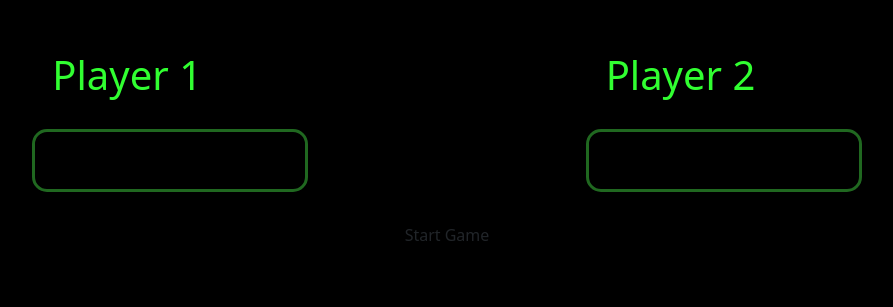
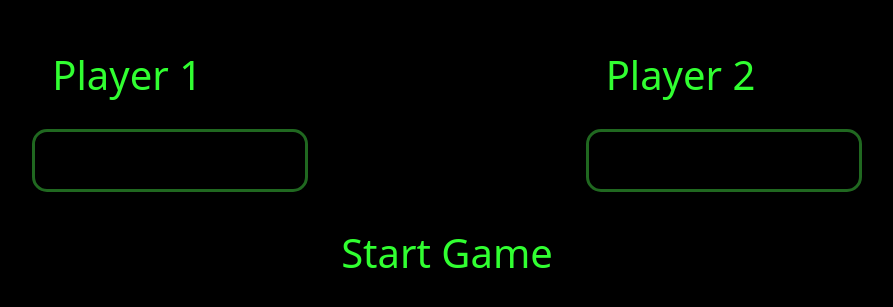
Before and after one commit to omidfarhangnia/Tik-Tac-Toe-JS-Project, a plain HTML site: page index.html in a window 1280 px wide. Shown: the part 255-562 px from the top of the page, without its empty margins (193-1086 px from the left). Drawn offline with nearby package versions, Linux system fonts and the light colour scheme.

Commit message:
adding style for start game button

```diff
--- a/style.css
+++ b/style.css
@@ -19,10 +19,18 @@
     border-radius: 15px;
     color: #fff;
     padding: .3em 0 .3em .8em;
+    caret-color: rgb(63, 117, 63);
 }
 .name__container--input--container > input:focus{
     border: 3px solid rgb(32, 104, 32);
     outline: none;
+}
+.start__game__btn{
+    font-size: 2.5em;
+    color: rgb(49, 255, 49);
+}
+.start__game__btn:hover , .start__game__btn:focus{
+    color: #fff !important;
 }
 @media (max-width: 667px){
     html{
```
